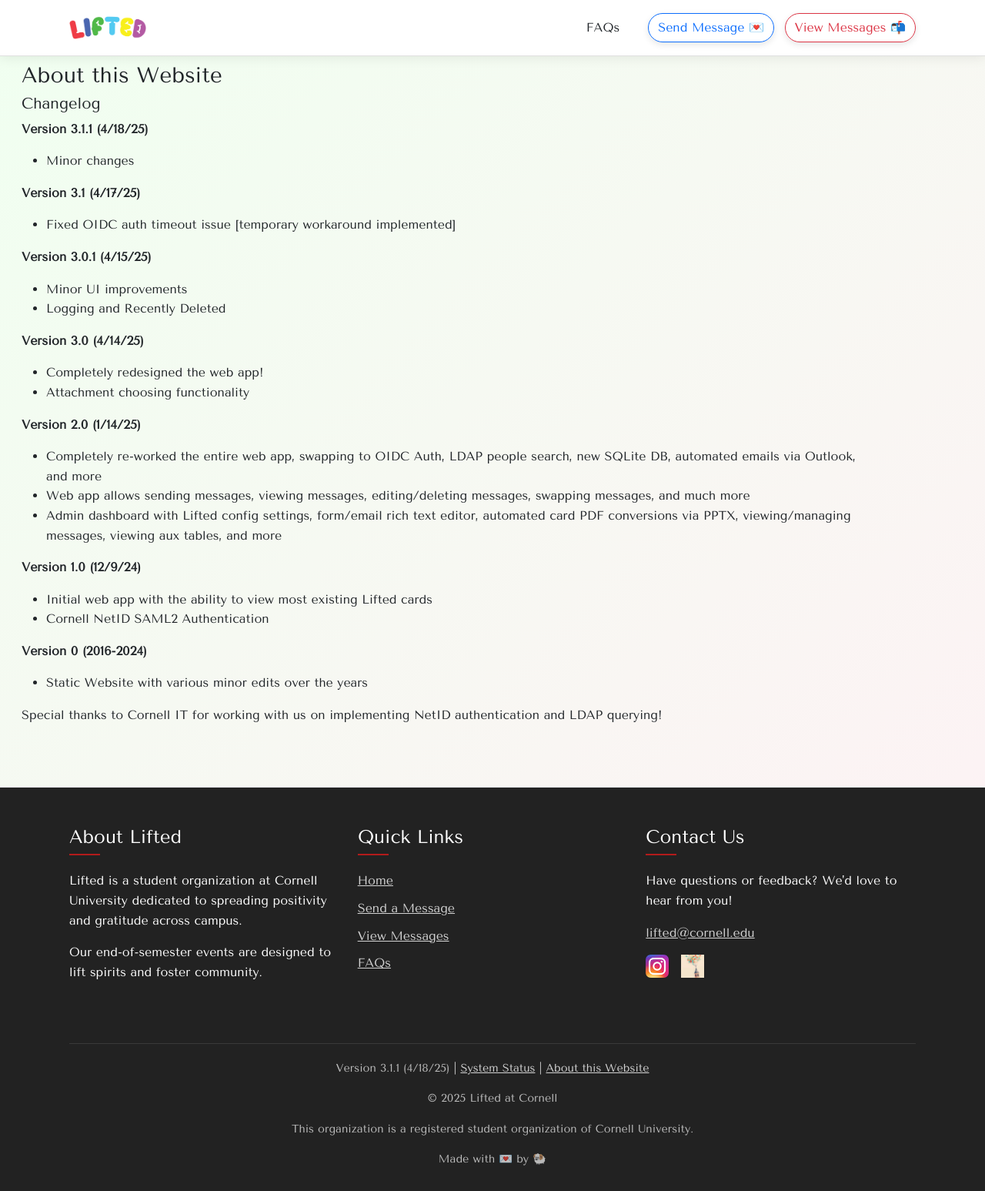
After one commit to thereidfleish/cornell-lifted, a Flask app: page /about-this-website in a window 1280 px wide. The commit adds this page. Shown: the whole page at 77% size. Run offline with Flask 3, Linux system fonts and the light colour scheme; parts of the project's set-up code (start-up, migrations or seed data) failed here and were passed over; some libraries are stand-ins or nearby versions; some web fonts are replaced.

Commit message:
3.1.1 - about this website and minor edits

```diff
--- a/core.py
+++ b/core.py
@@ -41,6 +41,10 @@ def home():
 @core.get("/faqs")
 def faqs():
     return render_template("faqs.html", helpers=helpers)
+
+@core.get("/about-this-website")
+def about_this_website():
+    return render_template("about-this-website.html")
 
 @core.get("/messages")
 def messages():
--- /dev/null
+++ b/templates/about-this-website.html
@@ -0,0 +1,82 @@
+<!DOCTYPE html>
+<html lang="en">
+
+{% import 'components.html' as components with context %}
+
+<head>
+    {{ components.header("Cornell Lifted - About this Website") }}
+</head>
+
+<body class="faq-page">
+    <!-- Sticky Navigation Bar -->
+    {{ components.sticky_navbar() }}
+
+    <div class="container m-2">
+        <h3>About this Website</h3>
+
+        <h5>Changelog</h5>
+        <p>
+            <b>Version 3.1.1 (4/18/25)</b>
+            <ul>
+                <li>Minor changes</li>
+            </ul>
+        </p>
+        <p>
+            <b>Version 3.1 (4/17/25)</b>
+            <ul>
+                <li>Fixed OIDC auth timeout issue [temporary workaround implemented]</li>
+            </ul>
+        </p>
+
+        <p>
+            <b>Version 3.0.1 (4/15/25)</b>
+            <ul>
+                <li>Minor UI improvements</li>
+                <li>Logging and Recently Deleted</li>
+            </ul>
+        </p>
+
+        <p>
+            <b>Version 3.0 (4/14/25)</b>
+            <ul>
+                <li>Completely redesigned the web app!</li>
+                <li>Attachment choosing functionality</li>
+            </ul>
+        </p>
+
+        <p>
+            <b>Version 2.0 (1/14/25)</b>
+            <ul>
+                <li>Completely re-worked the entire web app, swapping to OIDC Auth, LDAP people search, new SQLite DB, automated emails via Outlook, and more</li>
+                <li>Web app allows sending messages, viewing messages, editing/deleting messages, swapping messages, and much more</li>
+                <li>Admin dashboard with Lifted config settings, form/email rich text editor, automated card PDF conversions via PPTX, viewing/managing messages, viewing aux tables, and more</li>
+            </ul>
+        </p>
+
+        <p>
+            <b>Version 1.0 (12/9/24)</b>
+            <ul>
+                <li>Initial web app with the ability to view most existing Lifted cards</li>
+                <li>Cornell NetID SAML2 Authentication</li>
+            </ul>
+        </p>
+
+        <p>
+            <b>Version 0 (2016-2024)</b>
+            <ul>
+                <li>Static Website with various minor edits over the years</li>
+            </ul>
+        </p>
+
+        <p>Special thanks to Cornell IT for working with us on implementing NetID authentication and LDAP querying!</p>
+    </div>
+
+    <!-- Footer -->
+    {{ components.footer() }}
+
+    <script src="/static/scripts/scripts.js"></script>
+    <script src="/static/scripts/themes.js"></script>
+    <script src="/static/scripts/bootstrap.bundle.min.js"></script>
+</body>
+
+</html>
--- a/templates/components.html
+++ b/templates/components.html
@@ -136,7 +136,8 @@
         </div>
 
         <div class="footer-bottom text-center">
-            <p>© 2025 Lifted at Cornell University. All rights reserved.</p>
+            <p>Version 3.1.1 (4/18/25) | <a href="https://reidserver.statuspage.io" target="_blank">System Status</a> | <a href="/about-this-website">About this Website</a></p>
+            <p>© 2025 Lifted at Cornell</p>
             <p class="mt-1">This organization is a registered student organization of Cornell University.</p>
             <p class="mb-0">Made with 💌 by <a style="text-decoration: none;" href="/circle">🐏</a></p>
         </div>
--- a/templates/messages.html
+++ b/templates/messages.html
@@ -383,7 +383,7 @@
             message? This cannot be undone! Keep in mind that your recipient already received a notification that they've been Lifted - if you'd like us to (anonymously) let your recipient know they are no longer Lifted, send us an email at lifted@cornell.edu",
             "Delete", "anchor") }}
 
-            {{ components.confirm_modal("swap-card-modal", "Get your cards delivered virtually?", "Not sure you'll make it on the last day of classes?  We recommend choosing this option - otherwise, if you don't pick up your physical cards, you won't be able to view them virtually.",
+            {{ components.confirm_modal("swap-card-modal", "Get your cards delivered virtually?", "Even if you're not sure you'll make it on the last day of classes, we strongly recommend choosing this option - otherwise, if you don't pick up your physical cards, you won't be able to view them virtually.",
             "Yes", "anchor", "/swap-messages") }}
 
             {{ components.card_modal("card-modal", "Your Lifted Message", True) }}
--- a/templates/send-message.html
+++ b/templates/send-message.html
@@ -252,6 +252,7 @@
                                     %} Message</button>
 
                                 {% if not is_edit %}
+                                <p class="form-note mt-3">Please ensure you get a confirmation message after submitting.</p>
                                 <p class="form-note mt-3">Your message will be delivered on the last day of classes.</p>
                                 {% endif %}
                             </div>
```
